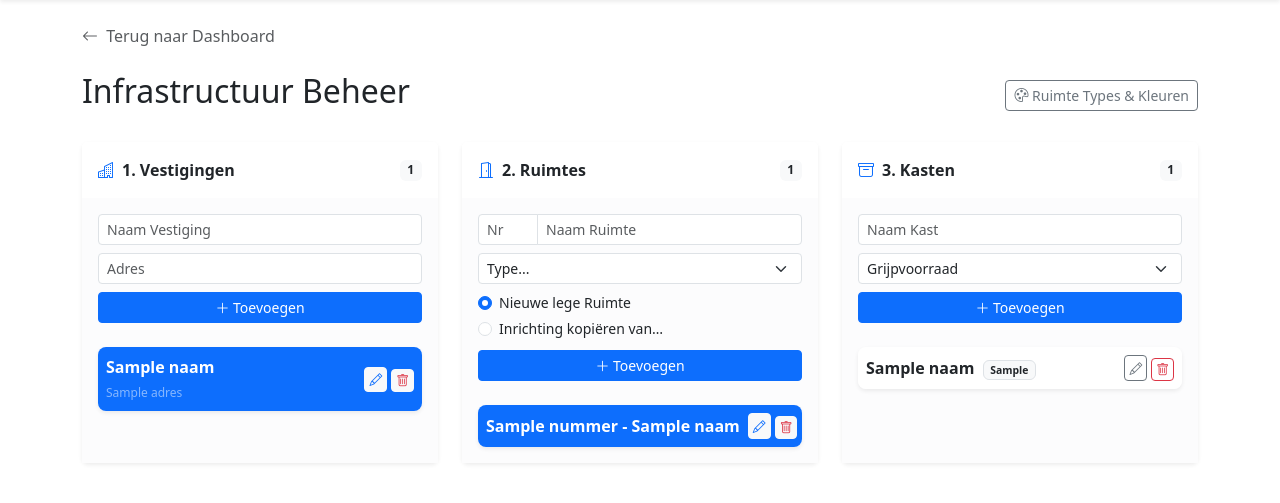
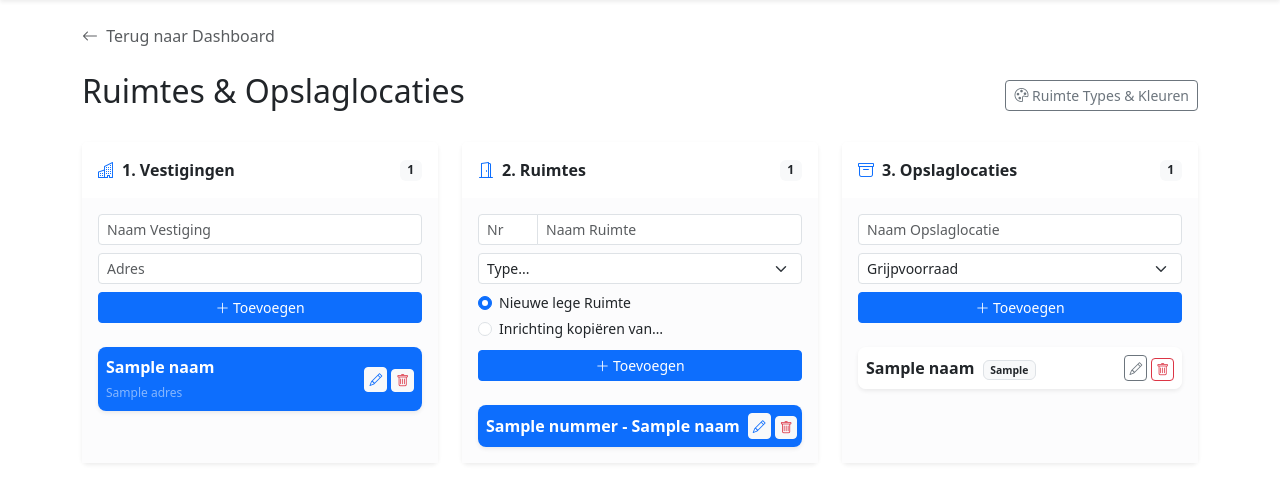
Before and after one commit to ErnieV/kanban_beheer_app, a Flask app: template templates/beheer_infra.html in a window 1280 px wide. Shown: the part 56-559 px from the top of the page. Run offline with Flask 3, Linux system fonts and the light colour scheme; the template is opened without the code that fills it: most values are stand-ins (such as "Sample title", 1, 10 or a date in 2020).

Commit message:
Terminologiepas: Opslaglocatie, Ruimte en opslagtypen
Brede tekstuele consistentiepas met de domeinglossary:
- "Kast" vervangen door "Opslaglocatie" in alle gebruikersgerichte
  tekst — badges, koppen, placeholders, foutmeldingen, lege-staat-tekst
  (ook de gedeelde Kamerlijst/Scanlijst-groeperingsfallback).
- "Kamer"/"Kamers" vervangen door "Ruimte"/"Ruimtes", inclusief het
  menu-item ("Mijn Kamers" → "Mijn Ruimtes") en bijbehorende
  paginakoppen/dashboardtekst.
- Nieuwe display_opslagtype()-helper vertaalt de ruwe GRIJP/BULK-
  waarde naar gewone taal, gebruikt op het scherm én in de twee
  location_text-constructies die de tekst op een fysiek geprint
  Kanban-kaartje bepalen.
- Elke pagina heeft nu precies één naam die consistent terugkomt in
  menu, dashboard en paginakop (beheer_infra: "Ruimtes &
  Opslaglocaties"; beheer_catalogus: "Centrale Catalogus";
  artikelen_beheer: "Mijn Artikelen" — voorheen elk drie verschillende
  namen).
- De annuleer-knop, -bevestiging en -melding voor een printopdracht
  gebruiken nu allemaal hetzelfde werkwoord ("annuleren"), voor zowel
  Kanban-kaartjes als Locatiekaartjes.

Co-Authored-By: Claude Sonnet 5 <noreply@anthropic.com>

```diff
--- a/app.py
+++ b/app.py
@@ -417,6 +417,23 @@ def _get_reset_actor():
     )
 
 
+_OPSLAGTYPE_LABELS = {
+    'GRIJP': 'Grijpvoorraad',
+    'BULK': 'Bulkvoorraad',
+}
+
+
+def display_opslagtype(value):
+    """Ticket #20: vertaal de ruwe opslagtype-waarde (GRIJP/BULK) naar
+    gewone taal. Gebruikt zowel op het scherm als in location_text, de
+    tekst die op een fysiek geprint Kanban-kaartje terechtkomt — geen
+    interne status, dus de aanroeper bepaalt waar en wanneer.
+    """
+    if not value:
+        return value
+    return _OPSLAGTYPE_LABELS.get(value, value)
+
+
 def _article_kanban_standard(article):
     """Read the article standard, defaulting old rows to the new 1/1 default."""
     if article is None:
@@ -549,6 +566,7 @@ app.jinja_env.globals['position_kanban_override_values'] = (
     position_kanban_override_values
 )
 app.jinja_env.globals['kanban_display_values'] = kanban_display_values
+app.jinja_env.globals['display_opslagtype'] = display_opslagtype
 
 
 def build_locatiekaart_content(
@@ -847,7 +865,7 @@ def _create_kanban_card(pos, art, kast, ruimte, bedrijf, effective=None):
         public_token=secrets.token_urlsafe(32),
         human_code=human_code,
         product_name=art.eigen_naam,
-        location_text=f"{kast.naam} ({kast.type_opslag})",
+        location_text=f"{kast.naam} ({display_opslagtype(kast.type_opslag)})",
         product_sku=str(art.lokaal_artikel_id),
         status='PENDING_PRINT',
         created_at=utcnow()
@@ -884,7 +902,7 @@ def create_queue_item(pos, art, global_item, kast, ruimte, r_type, bedrijf):
         product_packaging=art.verpakkingseenheid_tekst or "Stuk",
         product_sku=str(art.lokaal_artikel_id),
         product_image_url=pos.locatie_foto_url or art.foto_url or (global_item.foto_url if global_item else None),
-        location_text=f"{kast.naam} ({kast.type_opslag})",
+        location_text=f"{kast.naam} ({display_opslagtype(kast.type_opslag)})",
         min_level=effective.min_level,
         refill_quantity=effective.refill_quantity,
         qr_code_value=_generate_public_scan_url(card.public_token),
@@ -1947,11 +1965,11 @@ def _send_locatiekaart_batch(location_versions, print_batch_id):
             skipped.append((label, company_logo_error))
             continue
         if not getattr(version, 'kamertype_naam', None):
-            skipped.append((label, 'Kamertype ontbreekt.'))
+            skipped.append((label, 'Ruimtetype ontbreekt.'))
             continue
         room_type_color = getattr(version, 'kamertype_kleur', None)
         if not room_type_color or not _HEX_COLOR_PATTERN.fullmatch(room_type_color):
-            skipped.append((label, 'Kamertype-kleur ontbreekt of is ongeldig.'))
+            skipped.append((label, 'Ruimtetype-kleur ontbreekt of is ongeldig.'))
             continue
         printable_versions.append(version)
 
@@ -2150,7 +2168,7 @@ def add_to_kast_from_room(kast_id):
     kast = get_scoped_item(Kast, kast_id, bedrijf_id)
     artikel = get_scoped_item(Lokaal_Artikel, artikel_id, bedrijf_id) if artikel_id else None
     if not kast or not artikel:
-        flash('Ongeldige kast of artikelkeuze.', 'warning')
+        flash('Ongeldige opslaglocatie of artikelkeuze.', 'warning')
         return redirect(url_for('assistent_kamers'))
 
     bestaat = db.session.query(Voorraad_Positie).filter_by(
@@ -2172,7 +2190,7 @@ def add_to_kast_from_room(kast_id):
         db.session.commit()
         flash('Artikel toegevoegd.', 'success')
     else:
-        flash('Artikel zit al in de kast.', 'warning')
+        flash('Artikel zit al in deze opslaglocatie.', 'warning')
     return redirect(url_for('assistent_kamer_view', ruimte_id=kast.ruimte_id))
 
 
@@ -2290,7 +2308,7 @@ def print_selectie(kaart_type, kast_id=None, ruimte_id=None):
             kaartje_meervoud = 's' if len(selected_items) != 1 else ''
             flash(
                 f'{len(selected_items)} {kaartje_label}{kaartje_meervoud} '
-                'klaargezet in de printwachtrij.',
+                'klaargezet bij de printopdrachten.',
                 'success',
             )
             return redirect(url_for('assistent_kamer_view', ruimte_id=target_ruimte_id))
@@ -2496,8 +2514,8 @@ def _group_rows_by_location(rows, row_key, extractor):
         if not kast_group:
             kast_group = {
                 "key": kast_key,
-                "naam": kast.naam if kast else "Onbekende kast",
-                "type_opslag": kast.type_opslag if kast else None,
+                "naam": kast.naam if kast else "Onbekende Opslaglocatie",
+                "type_opslag": display_opslagtype(kast.type_opslag) if kast else None,
                 row_key: []
             }
             ruimte_group["_kast_lookup"][kast_key] = kast_group
@@ -3231,7 +3249,7 @@ def beheer_infra():
                     return redirect(url_for('beheer_infra'))
                 ruimte_type_id = request.form.get('ruimte_type_id', type=int)
                 if not ruimte_type_id or not get_scoped_item(Ruimte_Type, ruimte_type_id, bedrijf_id):
-                    flash('Kies een geldig Kamertype.', 'warning')
+                    flash('Kies een geldig Ruimtetype.', 'warning')
                     return redirect(url_for('beheer_infra', vestiging_id=vest_id))
                 nieuwe_ruimte = Ruimte(bedrijf_id=bedrijf_id, vestiging_id=vest_id, naam=request.form.get('naam'), nummer=request.form.get('nummer'), ruimte_type_id=ruimte_type_id, type_ruimte='KAMER')
                 db.session.add(nieuwe_ruimte)
@@ -3384,7 +3402,7 @@ def update_item(type, id):
                 return redirect(request.referrer or url_for('beheer_infra'))
             ruimte_type_id = request.form.get('ruimte_type_id', type=int)
             if not ruimte_type_id or not get_scoped_item(Ruimte_Type, ruimte_type_id, bedrijf_id):
-                flash('Kies een geldig Kamertype.', 'warning')
+                flash('Kies een geldig Ruimtetype.', 'warning')
                 return redirect(request.referrer or url_for('beheer_infra'))
             changed = (
                 getattr(item, 'naam', None) != request.form.get('naam')
@@ -3418,7 +3436,7 @@ def update_item(type, id):
         elif type == 'ruimte_type':
             item = get_scoped_item(Ruimte_Type, id, bedrijf_id)
             if not item:
-                flash('Kamertype niet gevonden of geen toegang.', 'warning')
+                flash('Ruimtetype niet gevonden of geen toegang.', 'warning')
                 return redirect(request.referrer or url_for('beheer_infra'))
             changed = (
                 getattr(item, 'naam', None) != request.form.get('naam')
--- a/templates/artikelen_beheer.html
+++ b/templates/artikelen_beheer.html
@@ -7,7 +7,7 @@
 </div>
 
 <div class="d-flex justify-content-between align-items-center mb-4">
-    <h2><i class="bi bi-capsule text-primary"></i> Artikel Beheer</h2>
+    <h2><i class="bi bi-capsule text-primary"></i> Mijn Artikelen</h2>
     <div class="d-flex gap-2">
         <button class="btn btn-primary" type="button" data-open-catalogus-tab>
             <i class="bi bi-search"></i> Zoek artikel in catalogus
--- a/templates/assistent_kamer_selectie.html
+++ b/templates/assistent_kamer_selectie.html
@@ -6,7 +6,7 @@
     </a>
 </div>
 
-<h2><i class="bi bi-door-open"></i> Kies een Kamer</h2>
+<h2><i class="bi bi-door-open"></i> Mijn Ruimtes</h2>
 <p class="text-muted">Selecteer de ruimte waar je de voorraad wilt controleren.</p>
 
 <div class="row">
@@ -18,7 +18,7 @@
                     {% if ruimte.nummer %}{{ ruimte.nummer }} - {% endif %}{{ ruimte.naam }}
                 </h5>
                 <h6 class="card-subtitle mb-2 text-muted">{{ vestiging.naam }}</h6>
-                <p class="card-text text-muted small">Bevat {{ count }} kasten/karren.</p>
+                <p class="card-text text-muted small">Bevat {{ count }} opslaglocatie(s).</p>
 
                 <a href="{{ url_for('assistent_kamer_view', ruimte_id=ruimte.ruimte_id) }}" class="stretched-link"></a>
             </div>
@@ -26,7 +26,7 @@
     </div>
     {% else %}
     <div class="col-12">
-        <div class="alert alert-info">Nog geen kamers ingericht. Vraag de beheerder om dit te doen.</div>
+        <div class="alert alert-info">Nog geen ruimtes ingericht. Vraag de beheerder om dit te doen.</div>
     </div>
     {% endfor %}
 </div>
--- a/templates/assistent_kamer_view.html
+++ b/templates/assistent_kamer_view.html
@@ -47,7 +47,7 @@
             <div class="d-flex justify-content-between align-items-center bg-white px-3 py-2 border-bottom">
                 <button class="accordion-button {% if kast.kast_id != open_kast_id %}collapsed{% endif %} fw-bold shadow-none border-0 p-0" type="button" data-bs-toggle="collapse" data-bs-target="#collapse{{ kast.kast_id }}">
                     <i class="bi bi-box-seam me-2"></i> {{ kast.naam }}
-                    <span class="text-muted fw-normal ms-2 small">({{ kast.type_opslag }})</span>
+                    <span class="text-muted fw-normal ms-2 small">({{ display_opslagtype(kast.type_opslag) }})</span>
                 </button>
 
                 <div class="d-flex gap-2 ms-3">
@@ -144,7 +144,7 @@
                                 </td>
                             </tr>
                             {% else %}
-                            <tr><td colspan="6" class="text-center text-muted py-3">Deze kast is nog leeg.</td></tr>
+                            <tr><td colspan="6" class="text-center text-muted py-3">Deze opslaglocatie is nog leeg.</td></tr>
                             {% endfor %}
                         </tbody>
                     </table>
--- a/templates/base.html
+++ b/templates/base.html
@@ -26,7 +26,7 @@
                     <li class="nav-item dropdown">
                         <a class="nav-link dropdown-toggle" href="#" role="button" data-bs-toggle="dropdown">Assistente</a>
                         <ul class="dropdown-menu">
-                            <li><a class="dropdown-item" href="{{ url_for('assistent_kamers') }}">Mijn Kamers</a></li>
+                            <li><a class="dropdown-item" href="{{ url_for('assistent_kamers') }}">Mijn Ruimtes</a></li>
                             <li><a class="dropdown-item" href="{{ url_for('artikelen_beheer') }}">Mijn Artikelen</a></li>
                             <li><hr class="dropdown-divider"></li>
                             <li><a class="dropdown-item" href="{{ url_for('assistent_print_queue') }}">Printopdrachten</a></li>
@@ -36,8 +36,8 @@
                     <li class="nav-item dropdown">
                         <a class="nav-link dropdown-toggle" href="#" role="button" data-bs-toggle="dropdown">Beheer</a>
                         <ul class="dropdown-menu">
-                            <li><a class="dropdown-item" href="{{ url_for('beheer_catalogus') }}">Catalogus (Admin)</a></li>
-                            <li><a class="dropdown-item" href="{{ url_for('beheer_infra') }}">Inrichting</a></li>
+                            <li><a class="dropdown-item" href="{{ url_for('beheer_catalogus') }}">Centrale Catalogus</a></li>
+                            <li><a class="dropdown-item" href="{{ url_for('beheer_infra') }}">Ruimtes & Opslaglocaties</a></li>
                             <li><a class="dropdown-item" href="{{ url_for('beheer_bedrijf') }}">Bedrijfsgegevens</a></li>
                         </ul>
                     </li>
--- a/templates/beheer_catalogus.html
+++ b/templates/beheer_catalogus.html
@@ -6,7 +6,7 @@
     </a>
 </div>
 
-<h2>Catalogus Beheer (Admin)</h2>
+<h2>Centrale Catalogus</h2>
 <p class="text-muted">Beheer hier de centrale database (Global). Wijzigingen hier hebben effect op <strong>alle</strong> bedrijven die deze artikelen gebruiken.</p>
 
 <div class="row">
--- a/templates/beheer_infra.html
+++ b/templates/beheer_infra.html
@@ -7,7 +7,7 @@
 </div>
 
 <div class="d-flex justify-content-between align-items-center mb-4">
-    <h2>Infrastructuur Beheer</h2>
+    <h2>Ruimtes & Opslaglocaties</h2>
     <button class="btn btn-outline-secondary btn-sm" type="button" data-bs-toggle="collapse" data-bs-target="#settingsPanel">
         <i class="bi bi-palette"></i> Ruimte Types & Kleuren
     </button>
@@ -209,16 +209,16 @@
         {% endif %}
     </div>
 
-    <!-- 3. KASTEN -->
+    <!-- 3. OPSLAGLOCATIES -->
     <div class="col-md-4">
         {% if active_ruimte_id %}
         <div class="card shadow-sm border-0 h-100">
             <div class="card-header bg-white fw-bold border-bottom-0 py-3 d-flex justify-content-between align-items-center">
-                <span><i class="bi bi-archive me-2 text-primary"></i>3. Kasten</span>
+                <span><i class="bi bi-archive me-2 text-primary"></i>3. Opslaglocaties</span>
                 <span class="badge bg-light text-dark">{{ kasten|length }}</span>
             </div>
             <div class="card-body bg-light-subtle">
-                <!-- Nieuwe Kast -->
+                <!-- Nieuwe Opslaglocatie -->
                 <form action="{{ url_for('beheer_infra') }}" method="POST" class="mb-4">
     <input type="hidden" name="_csrf_token" value="{{ csrf_token() }}">
                     <input type="hidden" name="actie" value="nieuwe_kast">
@@ -227,7 +227,7 @@
                     <input type="hidden" name="vestiging_id" value="{{ active_vestiging_id }}">
 
                     <div class="input-group input-group-sm mb-2">
-                        <input type="text" name="naam" class="form-control" placeholder="Naam Kast" required>
+                        <input type="text" name="naam" class="form-control" placeholder="Naam Opslaglocatie" required>
                     </div>
                     <select name="type_opslag" class="form-select form-select-sm mb-2">
                         <option value="GRIJP">Grijpvoorraad</option>
@@ -242,7 +242,7 @@
                     <div class="list-group-item d-flex justify-content-between align-items-center p-2">
                         <div class="text-truncate me-2">
                             <strong>{{ kast.naam }}</strong>
-                            <span class="badge bg-light text-dark border ms-1" style="font-size: 0.65rem;">{{ kast.type_opslag }}</span>
+                            <span class="badge bg-light text-dark border ms-1" style="font-size: 0.65rem;">{{ display_opslagtype(kast.type_opslag) }}</span>
                         </div>
                         <div class="d-flex gap-1">
                             <button class="btn btn-sm btn-outline-secondary py-0 px-1"
@@ -285,7 +285,7 @@
 </div><div class="modal-footer"><button type="submit" class="btn btn-primary">Opslaan</button></div></form></div></div></div>
 
 <div class="modal fade" id="editKastModal" tabindex="-1"><div class="modal-dialog"><div class="modal-content"><form id="editKastForm" method="POST">
-    <input type="hidden" name="_csrf_token" value="{{ csrf_token() }}"><div class="modal-header"><h5 class="modal-title">Kast Bewerken</h5><button type="button" class="btn-close" data-bs-dismiss="modal"></button></div><div class="modal-body"><div class="mb-3"><label class="form-label">Naam</label><input type="text" name="naam" id="editKastNaam" class="form-control" required></div><div class="mb-3"><label class="form-label">Type Opslag</label><select name="type_opslag" id="editKastType" class="form-select"><option value="GRIJP">Grijpvoorraad</option><option value="BULK">Bulkvoorraad</option></select></div></div><div class="modal-footer"><button type="submit" class="btn btn-primary">Opslaan</button></div></form></div></div></div>
+    <input type="hidden" name="_csrf_token" value="{{ csrf_token() }}"><div class="modal-header"><h5 class="modal-title">Opslaglocatie Bewerken</h5><button type="button" class="btn-close" data-bs-dismiss="modal"></button></div><div class="modal-body"><div class="mb-3"><label class="form-label">Naam</label><input type="text" name="naam" id="editKastNaam" class="form-control" required></div><div class="mb-3"><label class="form-label">Type Opslag</label><select name="type_opslag" id="editKastType" class="form-select"><option value="GRIJP">Grijpvoorraad</option><option value="BULK">Bulkvoorraad</option></select></div></div><div class="modal-footer"><button type="submit" class="btn btn-primary">Opslaan</button></div></form></div></div></div>
 
 <script>
     var editVestigingModal = document.getElementById('editVestigingModal')
```
Also changed, not shown: templates/assistent_print_queue.html (+6 -6 lines), templates/dashboard.html (+4 -4 lines), tests/test_app_kanban_flow.py (+210 -2 lines), tests/test_location_print_contract.py (+2 -2 lines).
